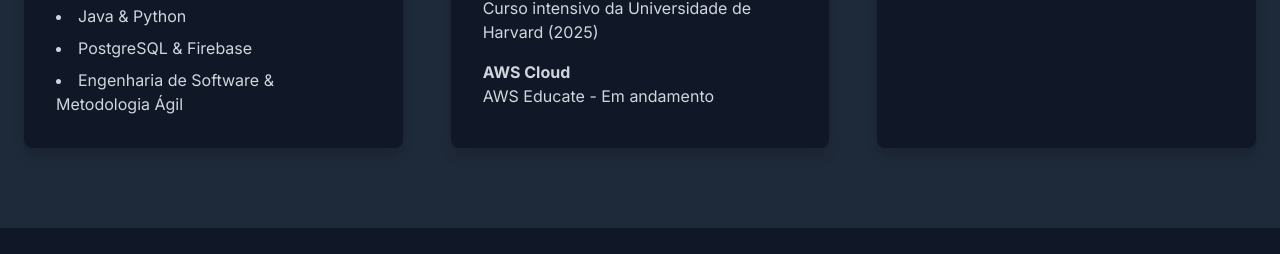
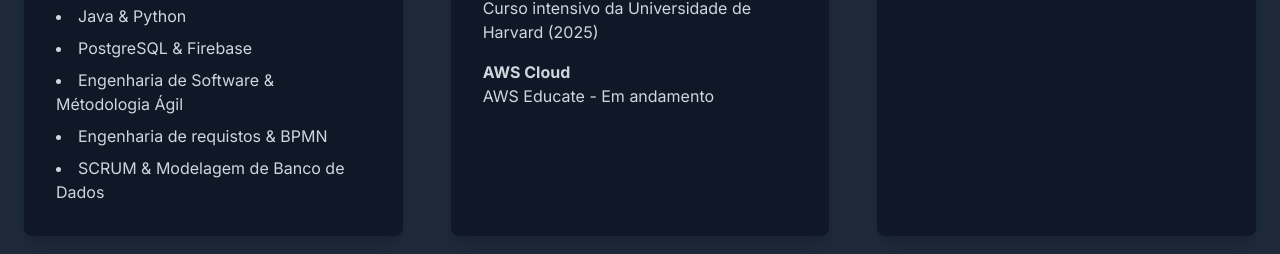
Before and after one commit to renancmd/portfolio-renan, a Next.js app: page / in a window 1280 px wide. Shown: the part 1260-1514 px from the top of the page. Built offline with nearby package versions, Linux system fonts and the light colour scheme.

Commit message:
upgrade: skill

```diff
--- a/src/app/page.tsx
+++ b/src/app/page.tsx
@@ -279,7 +279,9 @@ export default function PortfolioPage() {
                   <li>Spark & SpringBoot</li>
                   <li>Java & Python</li>
                   <li>PostgreSQL & Firebase</li>
-                  <li>Engenharia de Software & Metodologia Ágil</li>
+                  <li>Engenharia de Software & Métodologia Ágil</li>
+                  <li>Engenharia de requistos & BPMN</li>
+                  <li>SCRUM & Modelagem de Banco de Dados</li>
                 </ul>
               </div>
               <div className="bg-gray-900 p-8 rounded-lg shadow-lg">
```
